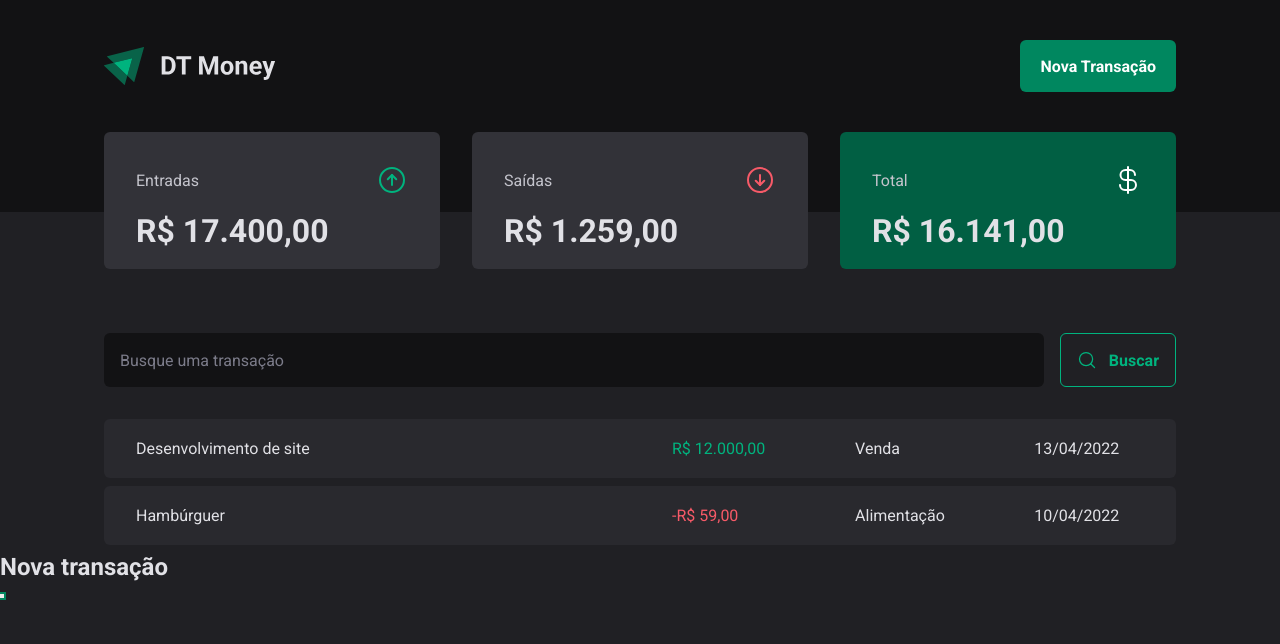
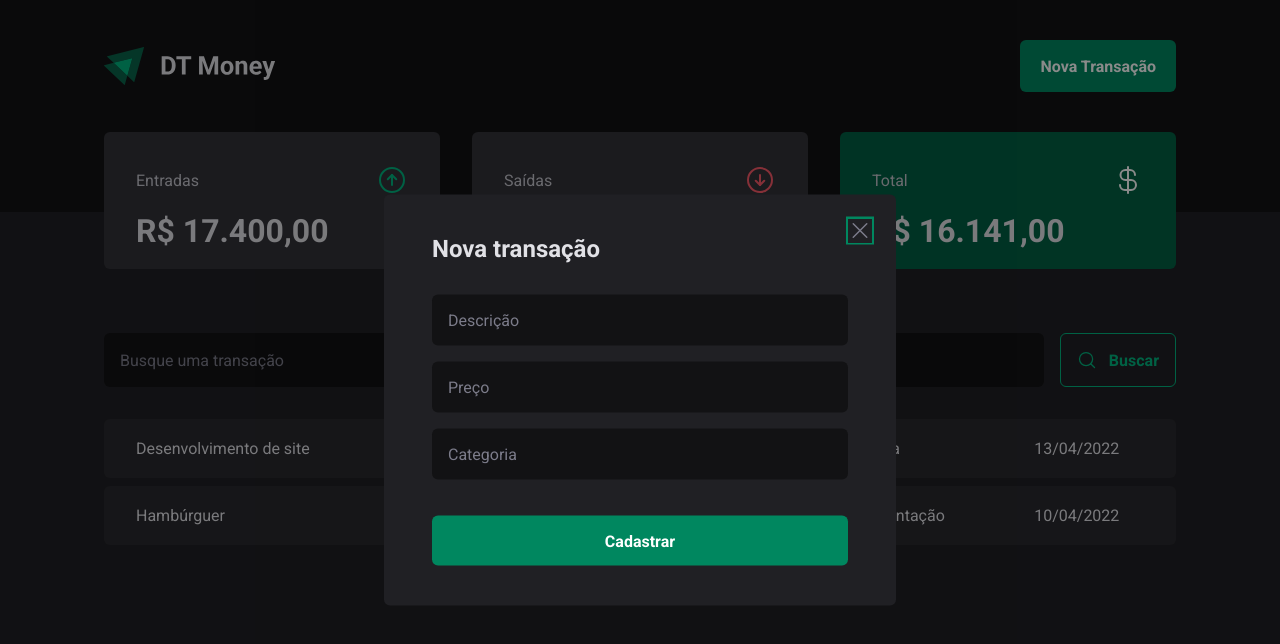
Before and after one commit to pedroGermano/03-dt-money, a React (Vite) app: page / in a window 1280 px wide. Both pictures are taken after a click on the button "Nova Transação". Shown: the top 644 px of the page. Built offline with nearby package versions, Linux system fonts and the light colour scheme.

Commit message:
btn close

```diff
--- a/src/components/Header/index.tsx
+++ b/src/components/Header/index.tsx
@@ -6,6 +6,7 @@
 import logo from "../../assets/logo.svg";
 
 import * as Dialog from "@radix-ui/react-dialog";
+import { NewTransactionsModal } from "../NewTransactionsModal";
 
 export function Header() {
   return (
@@ -16,13 +17,7 @@
           <Dialog.Trigger asChild>
             <NewTransactionsButton>Nova Transação</NewTransactionsButton>
           </Dialog.Trigger>
-          <Dialog.Portal>
-            <Dialog.Overlay />
-            <Dialog.Content>
-              <Dialog.Title>Nova transação</Dialog.Title>
-              <Dialog.Close />
-            </Dialog.Content>
-          </Dialog.Portal>
+          <NewTransactionsModal />
         </Dialog.Root>
       </HeaderContent>
     </HeaderContainer>
--- /dev/null
+++ b/src/components/NewTransactionsModal/index.tsx
@@ -0,0 +1,26 @@
+import * as Dialog from "@radix-ui/react-dialog";
+import { CloseButton, Content, Overlay } from "./styles";
+import { X } from "phosphor-react";
+
+export function NewTransactionsModal() {
+  return (
+    <Dialog.Portal>
+      <Overlay />
+      <Dialog.Overlay />
+      <Content>
+        <Dialog.Title>Nova transação</Dialog.Title>
+        <CloseButton>
+          <X size={24} />
+        </CloseButton>
+
+        <form action="#">
+          <input type="text" placeholder="Descrição" required />
+          <input type="text" placeholder="Preço" required />
+          <input type="text" placeholder="Categoria" required />
+
+          <button type="submit">Cadastrar</button>
+        </form>
+      </Content>
+    </Dialog.Portal>
+  );
+}
--- /dev/null
+++ b/src/components/NewTransactionsModal/styles.ts
@@ -0,0 +1,63 @@
+import styled from "styled-components";
+import * as Dialog from "@radix-ui/react-dialog";
+
+export const Overlay = styled(Dialog.Overlay)`
+  position: fixed;
+  width: 100vw;
+  height: 100vh;
+  inset: 0;
+  background: #00000075;
+`;
+
+export const Content = styled(Dialog.Content)`
+  min-width: 32rem;
+  border-radius: 6px;
+  padding: 2.5rem 3rem;
+  background: ${(props) => props.theme["gray-800"]};
+  position: fixed;
+  top: 50%;
+  left: 50%;
+  transform: translate(-50%, -50%);
+  form {
+    margin-top: 2rem;
+    display: flex;
+    flex-direction: column;
+    gap: 1rem;
+    input {
+      border-radius: 6px;
+      border: 0;
+      background: ${(props) => props.theme["gray-900"]};
+      color: ${(props) => props.theme["gray-300"]};
+      padding: 1rem;
+      &::placeholder {
+        color: ${(props) => props.theme["gray-500"]};
+      }
+    }
+    button[type="submit"] {
+      height: 50px;
+      border: 0;
+      background: ${(props) => props.theme["green-500"]};
+      color: ${(props) => props.theme.white};
+      font-weight: bold;
+      padding: 0 1.25rem;
+      border-radius: 6px;
+      margin-top: 1.25rem;
+      cursor: pointer;
+      &:hover {
+        background: ${(props) => props.theme["green-700"]};
+        transition: background-color 0.2s;
+      }
+    }
+  }
+`;
+
+export const CloseButton = styled(Dialog.Close)`
+  position: absolute;
+  background: transparent;
+  border: 0;
+  top: 1.5rem;
+  right: 1.5rem;
+  line-height: 0;
+  cursor: pointer;
+  color: ${(props) => props.theme["gray-500"]};
+`;
```
